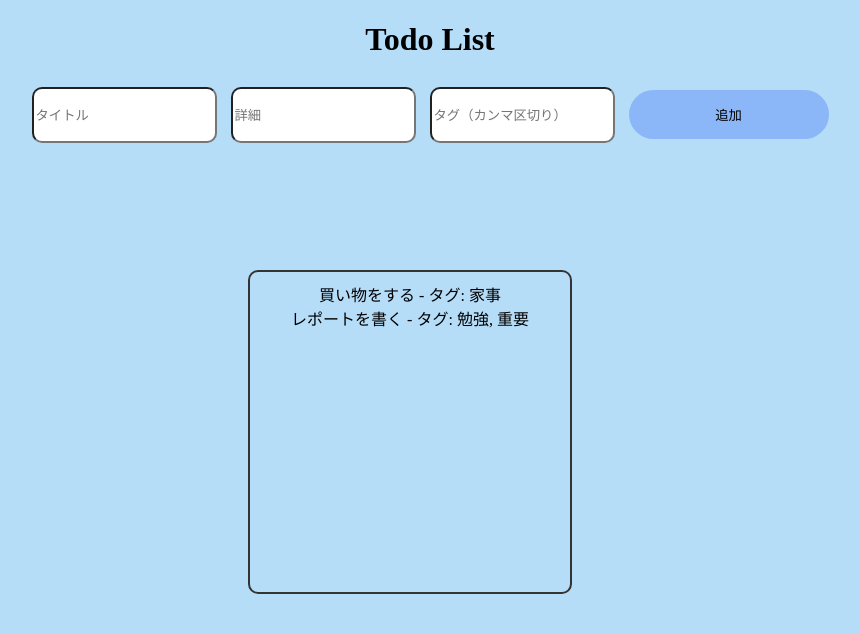
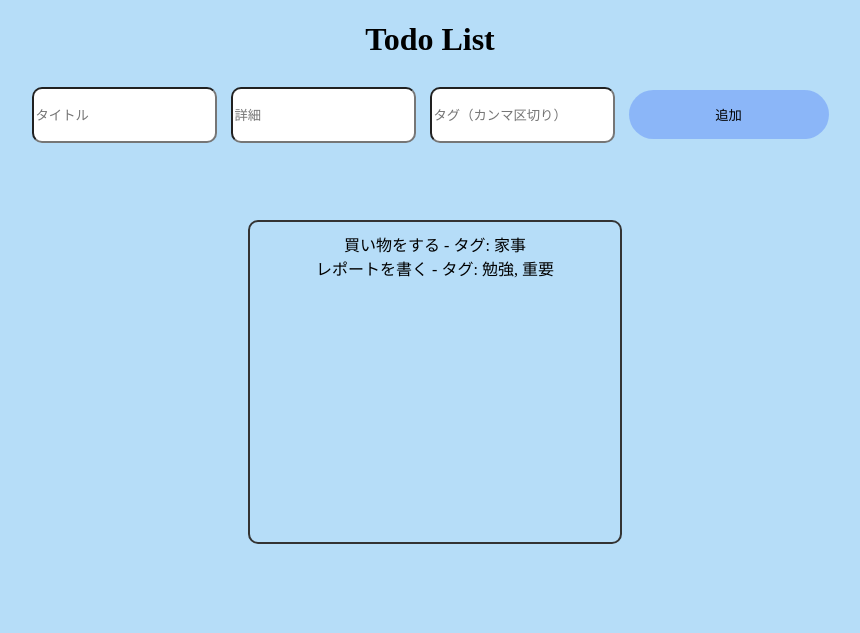
Before and after one commit to webfrontier-intern-2024/Todo-app-backend, a FastAPI app: page / in a window 1280 px wide. Shown: the top 633 px of the page, without its empty margins (210-1070 px from the left). Run offline with FastAPI, Linux system fonts and the light colour scheme; some libraries are stand-ins or nearby versions.

Commit message:
追加したリストがtodo-listに出るようにする

```diff
--- a/app/main.py
+++ b/app/main.py
@@ -17,13 +17,13 @@ def get_connection():
 # アプリケーションのインスタンスを作成
 app = FastAPI()
 
-# 静的ファイルの提供
+
 app.mount("/static", StaticFiles(directory="app/static"), name="static")
 
-# テンプレートの設定
+
 templates = Jinja2Templates(directory="app/templates")
 
-# 仮のタスクデータ
+
 class Todo:
     def __init__(self, title, tags):
         self.title = title
@@ -82,7 +82,7 @@ def add_todo(
         cursor.execute("SELECT * FROM todos")
         rows = cursor.fetchall()
 
-        todos.clear()  # 既存のリストをクリア
+        todos.clear()
 
         # タスクごとに関連するタグを取得
         for row in rows:
--- a/app/static/style.css
+++ b/app/static/style.css
@@ -26,9 +26,9 @@ h1 {
     padding: 10px;          /* 内側の余白 */
     margin: 10px 0;
     border-radius: 10px;    /* 角を丸くする */
-    width: 300px;
+    width: 350px;
     margin-left: 450px;
-    margin-top: 150px;
+    margin-top: 100px;
     height: 300px;
 }
 
```
